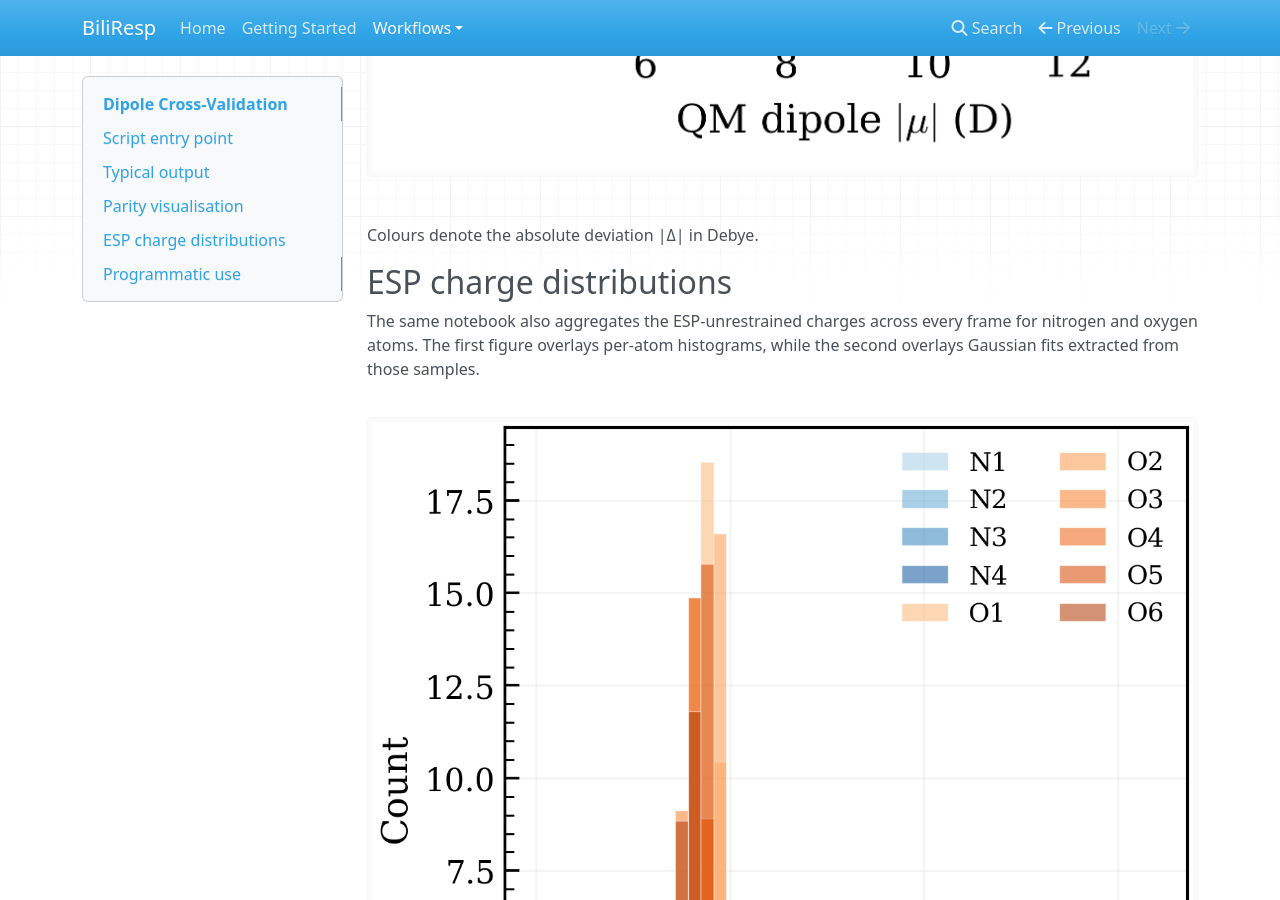
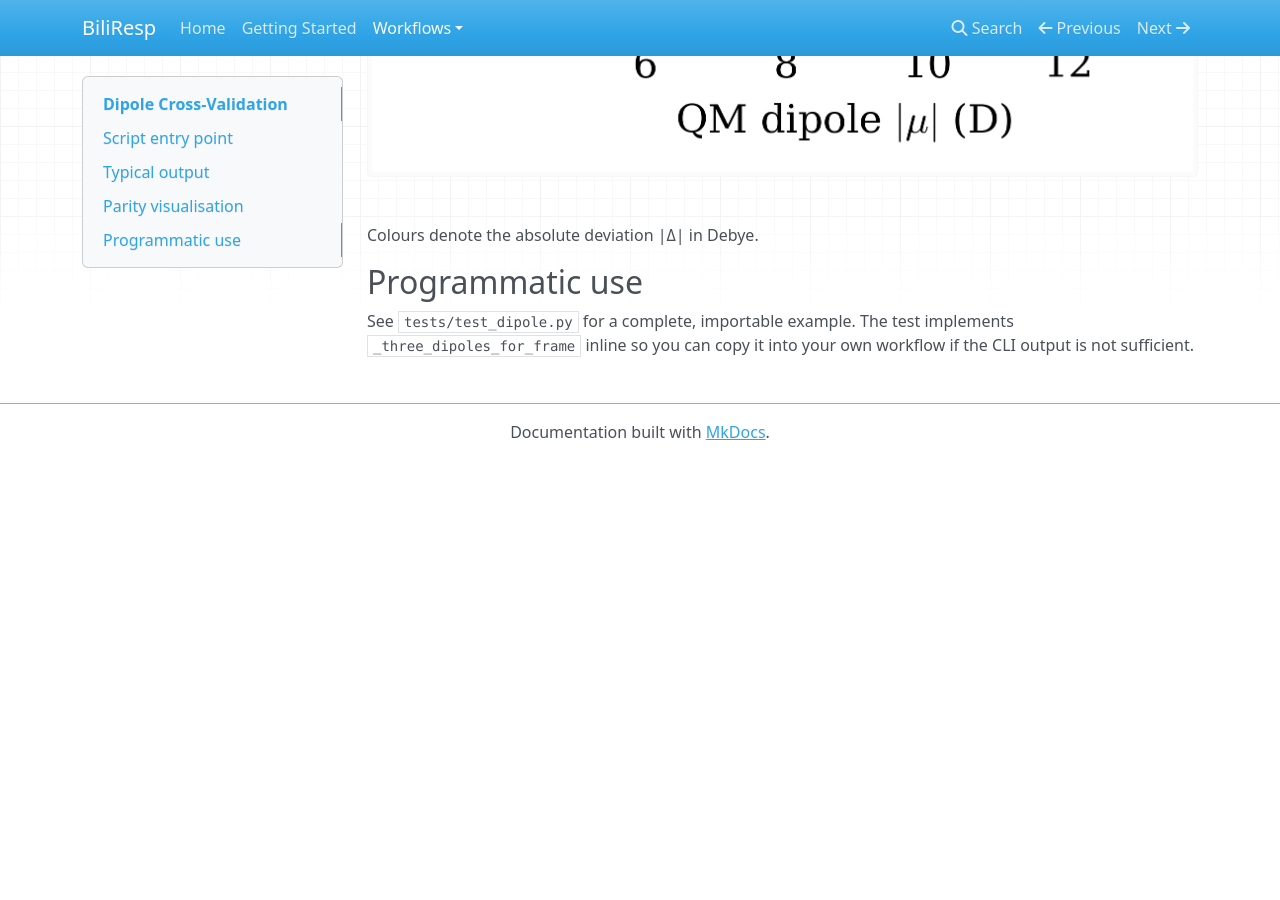
Before and after one commit to emainas/biliresp, an MkDocs documentation site: the page built from docs/workflows/dipole-cross-validation.md, in a window 1280 px wide and 900 px high, scrolled down 2060 px. Built offline with MkDocs 1.6.1, drawn with Linux system fonts in a browser that asks for light colours; nearby versions of some CDN libraries; after the commit the page ends 2520 px from its top, so only the background shows below that; some of the changed text lies outside the part shown.

Commit message:
esp charge distributions

```diff
--- a/docs/workflows/dipole-cross-validation.md
+++ b/docs/workflows/dipole-cross-validation.md
@@ -55,16 +55,6 @@ The example notebook in `notebooks/` produces a parity plot comparing the QM dip
 
 Colours denote the absolute deviation |Δ| in Debye.
 
-## ESP charge distributions
-
-The same notebook also aggregates the ESP-unrestrained charges across every frame for nitrogen and oxygen atoms. The first figure overlays per-atom histograms, while the second overlays Gaussian fits extracted from those samples.
-
-![Histograms of ESP-unrestrained charges for nitrogen and oxygen atoms](../img/raw_esp.png)
-
-![Gaussian fits to ESP-unrestrained charge distributions](../img/gaussian_fits.png)
-
-These plots offer a quick sanity check that individual atoms sample a narrow, well-behaved distribution of ESP charges throughout the trajectory.
-
 ## Programmatic use
 
 See `tests/test_dipole.py` for a complete, importable example. The test implements `_three_dipoles_for_frame` inline so you can copy it into your own workflow if the CLI output is not sufficient.
--- a/mkdocs.yml
+++ b/mkdocs.yml
@@ -8,6 +8,7 @@ nav:
   - Workflows:
       - Linear ESP Solver: workflows/linear-esp-solver.md
       - Dipole Cross-Validation: workflows/dipole-cross-validation.md
+      - ESP Charge Distributions: workflows/esp-charge-distributions.md
 
 theme:
   name: mkdocs
```
Also changed, not shown: docs/workflows/esp-charge-distributions.md (added, +19 -0 lines).
